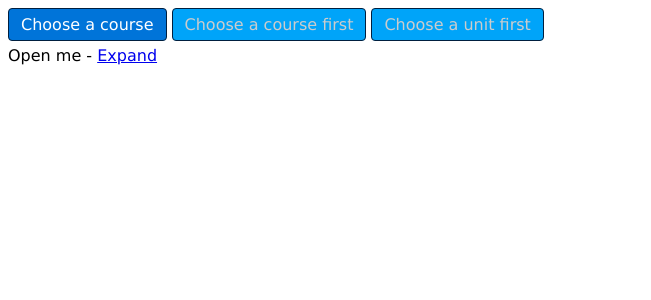
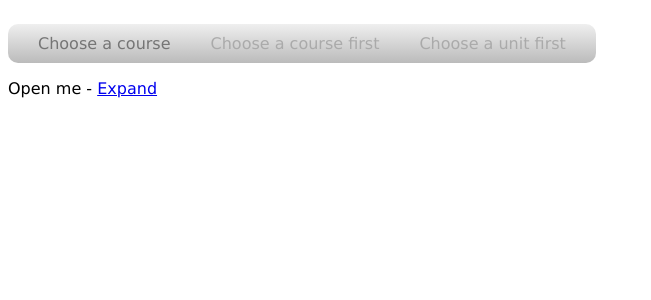
Before and after one commit to manish178-m/KeywordLessonPlanManager, a React app: page / in a window 1280 px wide. Shown: the top 300 px of the page, without its empty margins (0-651 px from the left). Built offline with nearby package versions, Linux system fonts and the light colour scheme.

Commit message:
- Started adding mocks for lesson plans -

```diff
--- a/src/LessonPlanner/LessonPlannerLessonMenu.tsx
+++ b/src/LessonPlanner/LessonPlannerLessonMenu.tsx
@@ -2,6 +2,7 @@ import * as React from 'react';
 
 import { ILessonPlannerLessonMenuProps, ILessonPlannerLessonMenuState } from './ILessonPlannerLessonMenu';
 
+import { DropdownGroup } from '../ui/DropdownMenu/DropdownGroup';
 import { DropdownMenu } from '../ui/DropdownMenu/DropdownMenu';
 import { IDropdownMenuListItem } from '../ui/DropdownMenu/IDropdownMenu';
 
@@ -65,7 +66,7 @@ export class LessonPlannerLessonMenu extends React.Component<ILessonPlannerLesso
         });
 
         return (
-            <div>
+            <DropdownGroup>
                 <DropdownMenu
                     inactiveText="Choose a course"
                     onChange={this.handleCourseChosen.bind(this)}
@@ -92,7 +93,7 @@ export class LessonPlannerLessonMenu extends React.Component<ILessonPlannerLesso
                     disabledText="Choose a unit first"
                     disabled={this.state.chosenUnitId == null}
                 />
-            </div>
+            </DropdownGroup>
         );
     }
 }
--- /dev/null
+++ b/src/Services/ClientData/LessonPlans/Game.ts
@@ -0,0 +1 @@
+export interface IGame { }
--- /dev/null
+++ b/src/Services/ClientData/LessonPlans/Introduction.ts
@@ -0,0 +1 @@
+export interface IIntroduction { }
--- /dev/null
+++ b/src/Services/ClientData/LessonPlans/WarmUp.ts
@@ -0,0 +1 @@
+export interface IWarmUp { }
--- a/src/style/ui/Dropdown.css
+++ b/src/style/ui/Dropdown.css
@@ -1,37 +1,78 @@
-.kw-dropdown {
-    display: inline-block;
+.kw-dropdown-group ul {
+	display: none;
 }
 
-.kw-dropdown-inner {
-    position: relative; /* So we can position the selector section when it is visible */
+	.kw-dropdown-group li.visible > ul {
+		display: block;
 	}
 
-.kw-dropdown-chosen {
-    border: 1px solid #001f3f;
-    background-color: #00A4F9;
-    border-radius: 4px;
-    padding: 6px 12px;
-    margin: 0 5px 5px 0;
-    color: #ccc;
+.kw-dropdown-group {
+	background: #efefef;
+	background: linear-gradient(top, #efefef 0%, #bbbbbb 100%);
+	background: -moz-linear-gradient(top, #efefef 0%, #bbbbbb 100%);
+	background: -webkit-linear-gradient(top, #efefef 0%,#bbbbbb 100%);
+	/* box-shadow: 0px 0px 9px rgba(0,0,0,0.15); */
+	padding: 0 10px;
+	border-radius: 10px;
+	list-style: none;
+	position: relative;
+	display: inline-table;
+}
+	.kw-dropdown-group:after {
+        content: "";
+        clear: both;
+        display: block;
     }
 
-.kw-dropdown-chosen.enabled {
-    border: 1px solid #001f3f;
-    background-color: #0074D9;
+	.kw-dropdown-group li {
+		float: left;
+    }
+        .kw-dropdown-group li.enabled:hover, .kw-dropdown-group li.enabled.visible {
+            background: #4b545f;
+			background: linear-gradient(top, #4f5964 0%, #5f6975 40%);
+			background: -moz-linear-gradient(top, #4f5964 0%, #5f6975 40%);
+            background: -webkit-linear-gradient(top, #4f5964 0%,#5f6975 40%);
+            cursor: pointer;
+        }
+			.kw-dropdown-group li.enabled:hover a, .kw-dropdown-group li.enabled.visible a {
 				color: #fff;
 			}
 
-.kw-dropdown-chosen:hover {
-    cursor: pointer;
+		.kw-dropdown-group li a {
+            display: block;
+            padding: 10px 20px;
+            text-decoration: none;
+            color: #aaaaaa;
+        }
+        .kw-dropdown-group li.enabled a {
+            color: #757575;
         }
 
-.kw-dropdown-options {
-    display: none;
-    padding: 8px;
-    background-color: #4DC1FF;
+
+	.kw-dropdown-group ul {
+        background: #5f6975;
+        border-radius: 0px;
+        padding: 0;
+        position: absolute;
+        top: 100%;
+	}
+		.kw-dropdown-group ul li {
+            list-style-type: none;
+			float: none;
+			border-top: 1px solid #6b727c;
+            border-bottom: 1px solid #575f6a;
+            position: relative;
+		}
+			.kw-dropdown-group ul li a {
+				padding: 10px 20px;
+				color: #fff;
+			}
+				.kw-dropdown-group ul li a:hover {
+					background: #4b545f;
 				}
 
-.kw-dropdown-options.visible {
-    display: block;
-    float: left;
+	.kw-dropdown-group ul ul {
+        position: absolute;
+        left: 100%;
+        top:0;
 	}
--- /dev/null
+++ b/src/ui/DropdownMenu/DropdownGroup.tsx
@@ -0,0 +1,13 @@
+import * as React from 'react';
+
+import { IDropdownGroupProps, IDropdownGroupState } from './IDropdownGroup';
+
+export class DropdownGroup extends React.Component<IDropdownGroupProps, IDropdownGroupState> {
+    render(): JSX.Element {
+        return (
+            <ul className="kw-dropdown-group">
+                {this.props.children}
+            </ul>
+        );
+    }
+}
--- a/src/ui/DropdownMenu/DropdownMenu.tsx
+++ b/src/ui/DropdownMenu/DropdownMenu.tsx
@@ -23,9 +23,9 @@ export class DropdownMenu extends React.Component<IDropdownMenuProps, IDropdownM
     render(): JSX.Element {
         let itemsDisplay: JSX.Element[] = this.props.listItems != null ? this.props.listItems.map((item) => {
             return (
-                <div key={item.id}>
+                <li key={item.id}>
                     <a href="#" onClick={this.handleItemSelected.bind(this, item.id)}>{item.text}</a>
-                </div>
+                </li>
             );
         }) : null;
 
@@ -38,19 +38,27 @@ export class DropdownMenu extends React.Component<IDropdownMenuProps, IDropdownM
         chosenDisplayText = this.props.disabled ? this.props.disabledText : chosenDisplayText;
 
         // Setup styles for dropdown bit
-        let dropdownClasses: string = this.state.dropdownVisible ? "kw-dropdown-options visible" : "kw-dropdown-options";
-        let dropdownSelectorClasses: string = this.props.disabled ? "kw-dropdown-chosen" : "kw-dropdown-chosen enabled";
+        let dropdownMasterClasses: string[] = ["kw-dropdown"];
+        if (this.state.dropdownVisible) dropdownMasterClasses.push("visible");
+        if (!this.props.disabled) dropdownMasterClasses.push("enabled");
+
+        let dropdownParentClasses: string = dropdownMasterClasses.join(" ");
+
+        console.log(dropdownMasterClasses);
+
+        let dropdownClasses: "kw-dropdown-options";
+        let dropdownSelectorClasses: string = "kw-dropdown-chosen";
 
         return (
-            <div className="kw-dropdown">
-                <div className={dropdownSelectorClasses} onClick={this.handleDropdownVisibleToggle.bind(this)}>
+            <li className={dropdownParentClasses}>
+                <a className={dropdownSelectorClasses} onClick={this.handleDropdownVisibleToggle.bind(this)}>
                     {chosenDisplayText}
-                </div>
+                </a>
 
-                <div className={dropdownClasses}>
+                <ul className={dropdownClasses}>
                     {itemsDisplay}
-                </div>
-            </div>
+                </ul>
+            </li>
         );
     }
 }
--- /dev/null
+++ b/src/ui/DropdownMenu/IDropdownGroup.ts
@@ -0,0 +1,3 @@
+export interface IDropdownGroupProps { }
+
+export interface IDropdownGroupState { }
```
Also changed, not shown: src/Services/ClientData/LessonPlan.ts (added, +10 -0 lines), src/Services/MockData/LessonPlan.ts (added, +26 -0 lines), src/Services/ClientData/DatabaseItem.ts (renamed from src/Services/ClientData/Interfaces/IDatabaseItem.ts). Lines whose indentation alone changed are shown as unchanged.
